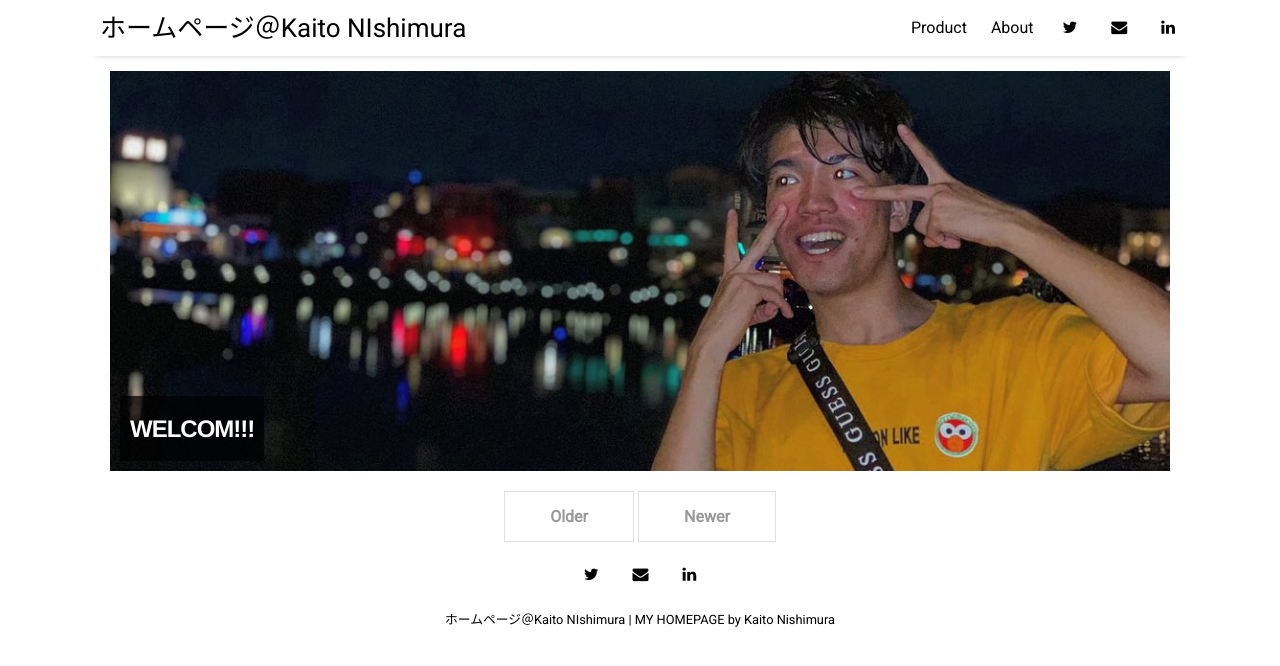
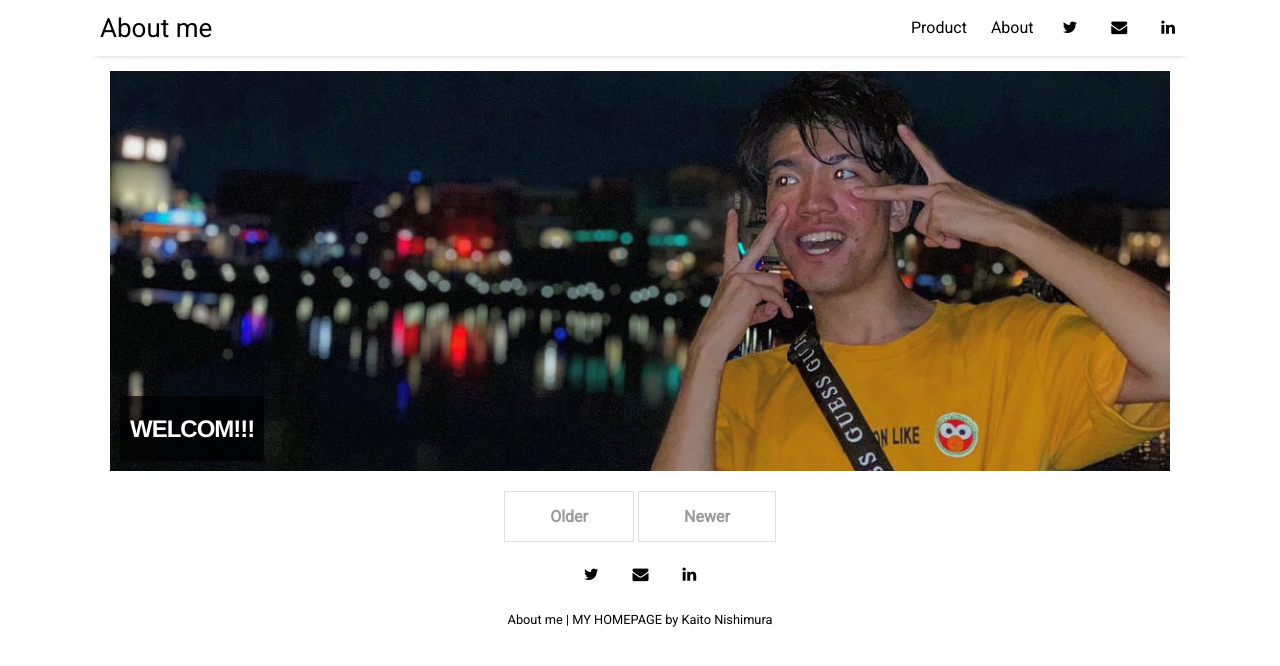
Before and after one commit to kaitonishimura/kaitonishimura.github.io, a Jekyll site: the page built from index.html, in a window 1280 px wide. Shown: the top 666 px of the page. Built offline with Jekyll 4.4.1, drawn with Linux system fonts in a browser that asks for light colours; nearby versions of some CDN libraries; the list of posts is cut into pages by our own code.

Commit message:
Update _config.yml

```diff
--- a/_config.yml
+++ b/_config.yml
@@ -14,7 +14,7 @@ sass:
   style: :nested
 
 # Customise atom feed settings (this is where Jekyll-Feed gets configuration information)
-title:		           "ホームページ＠Kaito NIshimura"
+title:		           "About me"
 description:	       "MY HOMEPAGE"
 author:              "Kaito Nishimura"
 
```
